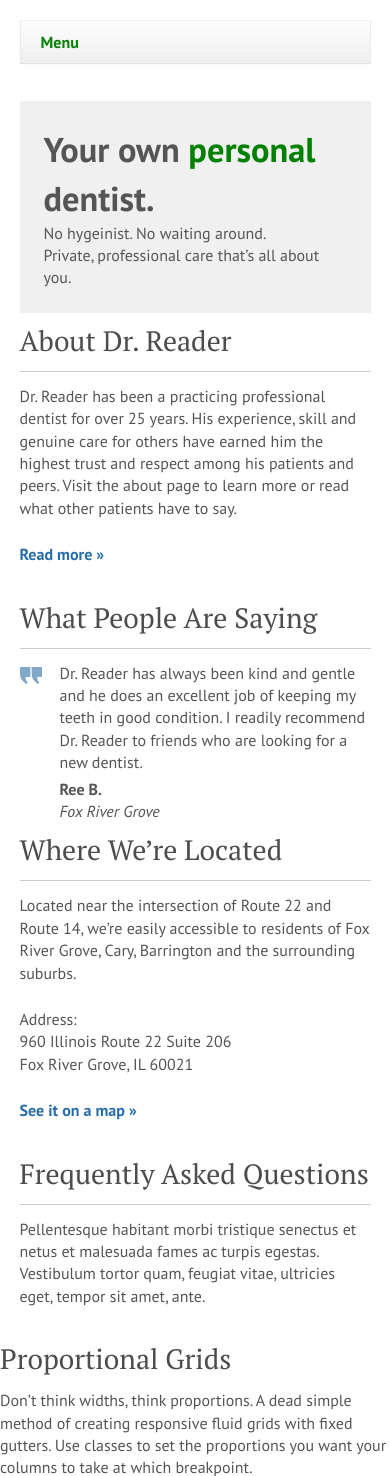
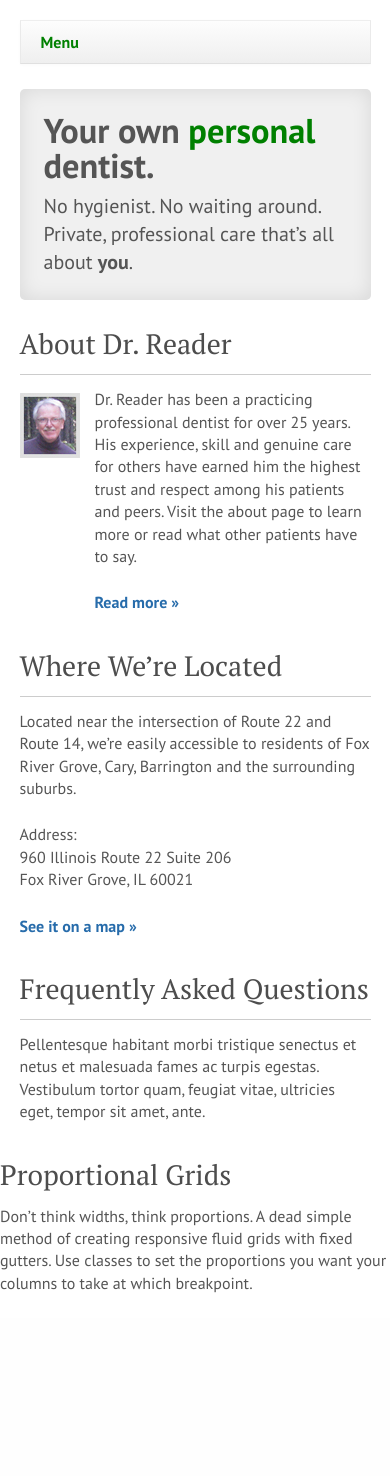
Before and after one commit to rkarpeles/johnrreaderdds.com, a PHP site: page / in a window 390 px wide. Shown: the part 132-1608 px from the top of the page. After the commit the page ends 1425 px from the top, so only its background shows below. Run offline with PHP 8.4, Linux system fonts and the light colour scheme; some libraries are stand-ins or nearby versions.

Commit message:
Tagline and homepage css edits

```diff
--- a/css/style.css
+++ b/css/style.css
@@ -236,11 +236,35 @@ a.logo-subtitle {
 
 .mobile-tagline-wrap {
   background: #f0f0f0;
-  padding: 1.5em; }
+  margin: 0 0 1em;
+  padding: 1.5em 1.5em;
+  box-shadow: inset 0 0 20px 0 rgba(0,0,0,.1);
+  -webkit-border-radius: 5px;
+     -moz-border-radius: 5px;
+          border-radius: 5px; }
 
 .tagline-header {
   font-size: 2.15em;
+  padding-bottom: 10px;
+  line-height: 1;
   font-weight: 700; }
+
+.tagline-subtext {
+  font-size: 1.25em; }
+
+/**
+ * John About Blurb on Homepage
+ */
+
+.john-thumb {
+  float: left;
+  margin: 5px 20px 0 0;
+  background: url('../images/john-thumb.jpg') 0 0 no-repeat;
+  height: 89px;
+  width: 77px; }
+
+.about-text-home {
+  overflow: hidden; }
 
 /**
  * Buttons
@@ -393,6 +417,18 @@ h3.active { background-position: left bottom;} /*--When toggle is triggered, it
 .v-space-4 { height: 2.5em; }
 
 /**
+ * Show on Mobile / Smaller Tablets
+ */
+
+@media all and (min-width: 760px) {
+   .show-mobile { display: none; }
+}
+
+@media all and (max-width: 760px) {
+   .show-mobile { display: block; }
+}
+
+/**
  * Images
  */
 
@@ -468,7 +504,7 @@ h3.active { background-position: left bottom;} /*--When toggle is triggered, it
 
 }
 
-@media all and (max-width: 760px) {
+@media all and (max-width: 760px) { /* MAIN BREAKPOINT */
 
     .top-nav {
       text-align: left;
@@ -521,6 +557,15 @@ h3.active { background-position: left bottom;} /*--When toggle is triggered, it
     .banner-wrap {
       display: none; }
 
+	.john-thumb {
+      margin: 5px 15px 0 0;
+      background: url('../images/john-thumb-small.jpg') 0 0 no-repeat;
+      height: 65px;
+      width: 60px; }
+
+	.testimonial-author {
+	  margin-bottom: 1.5em; }
+
 }
 
 @media all and (max-width: 625px) {
@@ -532,6 +577,10 @@ h3.active { background-position: left bottom;} /*--When toggle is triggered, it
 }
 
 @media all and (max-width: 520px) {
+
+	.hide-mini {
+	  display: none; }
+
 	.int-col-left, .int-col-right {
 	  width: 100%; }
 
@@ -542,3 +591,10 @@ h3.active { background-position: left bottom;} /*--When toggle is triggered, it
 	  margin-top: 0; }
 
 }
+
+@media all and (max-width: 470px) {
+
+    .tagline-break {
+	  display: none; }
+
+}
--- a/index.php
+++ b/index.php
@@ -3,7 +3,7 @@
 	<!-- Hero Piece -->
 
 	<div class="grid-wrap">
-		<div class="grid-col col-full">
+		<div class="grid-col col-full bot-mar-0">
 			<div class="banner-wrap">
 				<img src="images/banner-home.jpg" alt="Your Own Personal Dentist">
 				<div class="read-more-button"></div>
@@ -12,11 +12,11 @@
 		</div>
 	</div>
 
-	<div class="grid-wrap">
+	<div class="grid-wrap show-mobile">
 		<div class="grid-col col-full">
 			<div class="mobile-tagline-wrap">
 				<div class="tagline-header bot-mar-0">Your own <span class="green-txt">personal</span> dentist.</div>
-				<div class="tagline-subtext">No hygeinist. No waiting around.<br>Private, professional care that&rsquo;s all about you.</div>
+				<div class="tagline-subtext">No hygienist. No waiting around. <br class="tagline-break">Private, professional care that&rsquo;s all about <strong>you</strong>.</div>
 			</div>
 		</div>
 	</div>
@@ -25,10 +25,13 @@
 		<div class="grid-col bp1-col-one-half">
 			<h1>About Dr. Reader</h1>
 			<hr>
-			<p>Dr. Reader has been a practicing professional dentist for over 25 years. His experience, skill and genuine care for others have earned him the highest trust and respect among his patients and peers. Visit the about page to learn more or read what other patients have to say.</p>
-			<p><a href="#" class="bold">Read more &raquo;</a></p>
+	        <div class="john-thumb"></div>
+			<div class="about-text-home">
+				<p>Dr. Reader has been a practicing professional dentist for over 25 years. His experience, skill and genuine care for others have earned him the highest trust and respect among his patients and peers. Visit the about page to learn more or read what other patients have to say.</p>
+				<p><a href="about.php" class="bold">Read more &raquo;</a></p>
+			</div>
 		</div>
-		<div class="grid-col bp1-col-one-half">
+		<div class="grid-col bp1-col-one-half hide-mini">
 			<h1>What People Are Saying</h1>
 			<hr>
 			<div class="flexslider">
```
Also changed, not shown: images/john-thumb-small.jpg (added), images/john-thumb-small.png (added).
